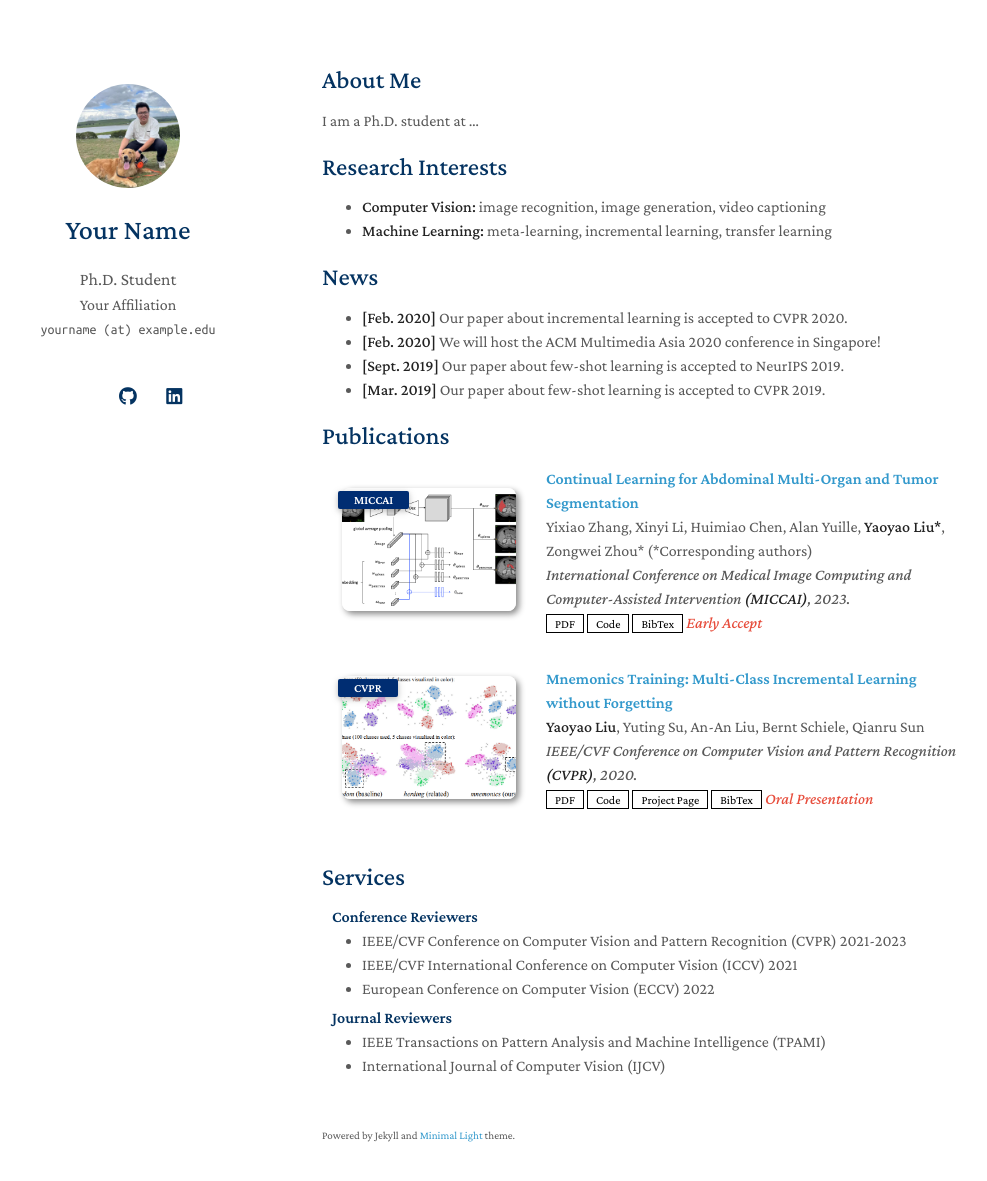
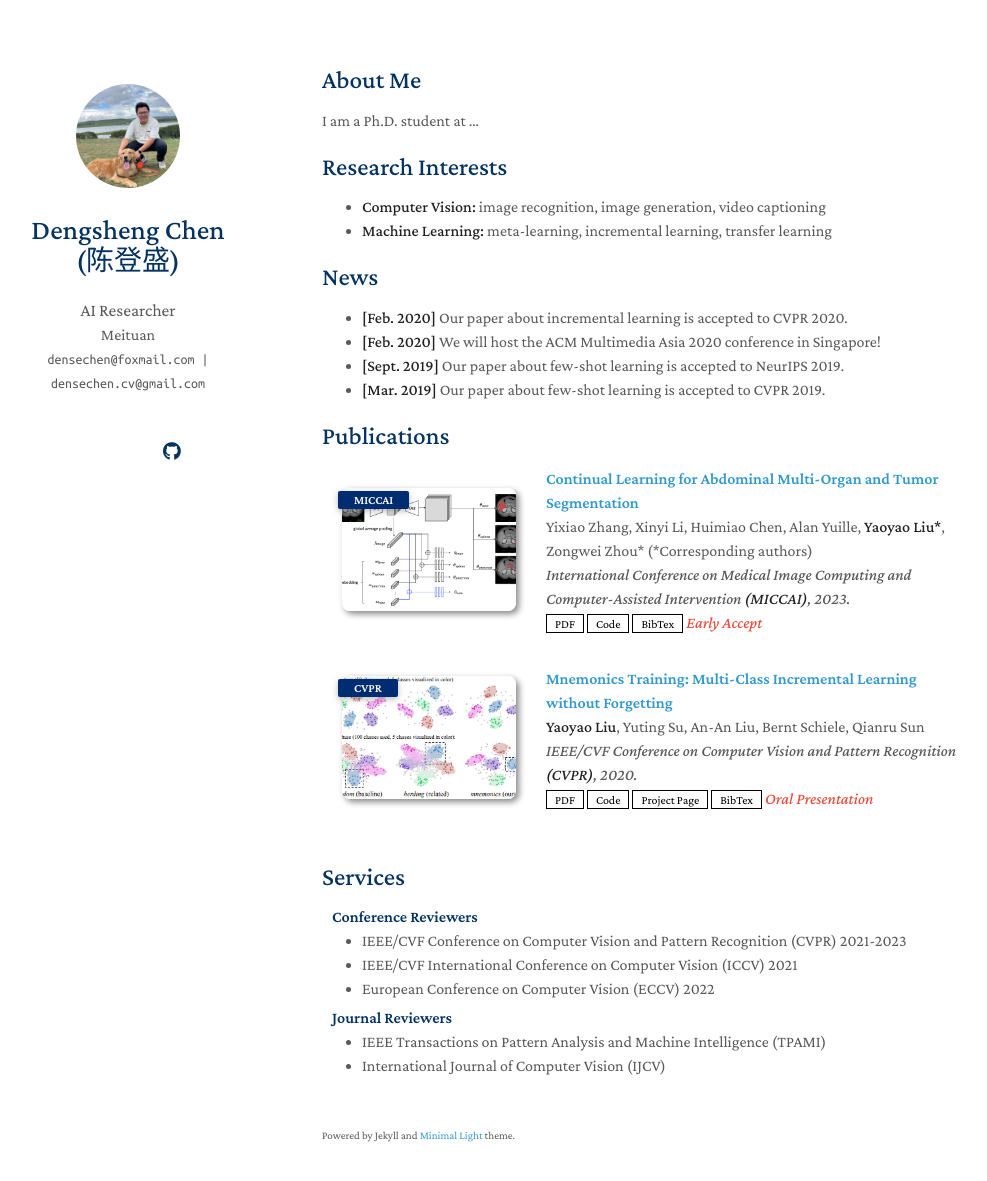
Before and after one commit to densechen/densechen.github.io, a Jekyll site: the page built from index.md, in a window 1280 px wide and 1216 px high. Shown: the top 1181 px of the window, without its empty margins (148-1135 px from the left). Built offline with Jekyll 4.4.1, drawn with Linux system fonts in a browser that asks for light colours; a style sheet for code colours, icons or effects is not loaded; our own code applies the rules of GitHub Pages for plain Markdown files.

Commit message:
update _config

```diff
--- a/_config.yml
+++ b/_config.yml
@@ -1,22 +1,20 @@
 # Basic Information
-title: Your Name
-position: Ph.D. Student
-affiliation: Your Affiliation
-email: yourname (at) example.edu
+title: Dengsheng Chen (陈登盛)
+position: AI Researcher
+affiliation: Meituan
+email: densechen@foxmail.com | densechen.cv@gmail.com
 
 # Search Engine Optimization (SEO)
 # The following information is used to improve the website traffic from search engines, e.g., Google.
-keywords: minimal light
-description: The Minimal Light is a simple and elegant jekyll theme for academic personal homepage.
-canonical: https://minimal-light-theme.yliu.me/
+keywords: D-JEPA AIGC Dengsheng Dense
+description: Building awesome unified multimodal models with D-JEPA.
+canonical: https://densechen.github.io/
 
 # Links
 # If you don't need one of them, you may delete the corresponding line.
-google_scholar: https://scholar.google.com/
+google_scholar: https://scholar.google.com/citations?user=IFeZHYYAAAAJ&hl
 cv_link: assets/files/curriculum_vitae.pdf
-github_link: https://github.com/
-linkedin: https://www.linkedin.com/
-twitter: https://twitter.com/
+github_link: https://github.com/densechen
 
 # Images (e.g., your profile picture and your website's favicon)
 # "favicon" and "favicon_dark" are used for the light and dark modes, respectively.
@@ -38,7 +36,7 @@ font: "Serif" # or "Sans Serif"
 
 # Google Analytics ID
 # Please remove this if you don't use Google Analytics
-google_analytics: UA-111540567-4
+google_analytics: G-VJQWYYDFD1
 
 # Use this project as a remote theme for GitHub Pages
 # See the guide here: https://docs.github.com/en/pages/setting-up-a-github-pages-site-with-jekyll/adding-a-theme-to-your-github-pages-site-using-jekyll
```
